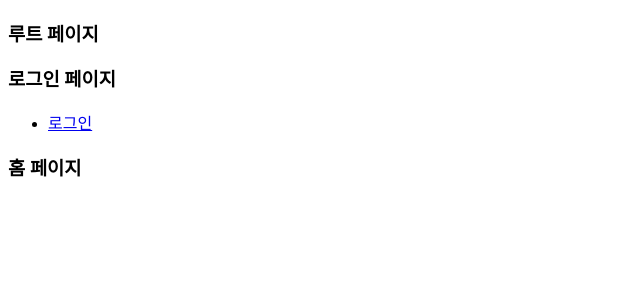
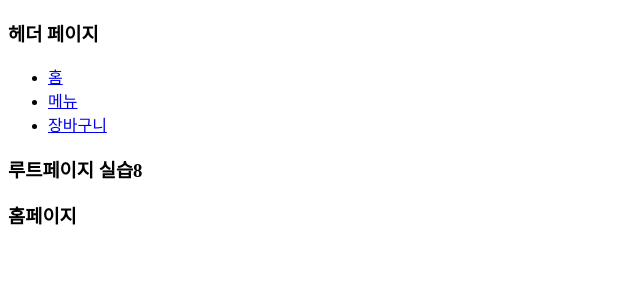
Before and after one commit to l-yeong/2025A_web2, a React (Vite) app in the folder src/main/reactapp/: page / in a window 1280 px wide. Shown: the top 300 px of the page, without its empty margins (0-640 px from the left). Built offline with nearby package versions, Linux system fonts and the light colour scheme.

Commit message:
리액트8일차_실습8_메뉴추가,장바구니까지진행완료

```diff
--- a/src/main/reactapp/src/main.jsx
+++ b/src/main/reactapp/src/main.jsx
@@ -70,17 +70,26 @@ const create = createRoot(root);
 // import {Provider} from 'react-redux'
 
 //day05 -> 실습7
-import App from './example/day05/실습7/App';
-import { Provider } from 'react-redux';
-import store, { persistor } from './example/day05/실습7/store/store';
-import { PersistGate } from 'redux-persist/integration/react';
-
+// import App from './example/day05/실습7/App';
+// import { Provider } from 'react-redux';
+// import store, { persistor } from './example/day05/실습7/store/store';
+// import { PersistGate } from 'redux-persist/integration/react';
 // [1] 내가 만든 store 를 root 컴포넌트에 공급하여 모든 컴포넌트가 사용할수 있도록 *전역변수*
 // [2] 내가 만든 persist 공급, loading : { 초기 로딩값 } persist = { 내가만든persiststore }
+// create.render(
+//   <Provider store={store}>
+//     <PersistGate loding={null} persistor={persistor}>
+//     <App />
+//     </PersistGate>
+//   </Provider>
+// )
+
+//day06 -> 실습8
+import App from './example/day06/App';
+import {Provider} from 'react-redux';
+import store from './example/day06/store/store.jsx'
 create.render(
   <Provider store={store}>
-    <PersistGate loding={null} persistor={persistor}>
-    <App />
-    </PersistGate>
+  <App />
   </Provider>
 )
```
